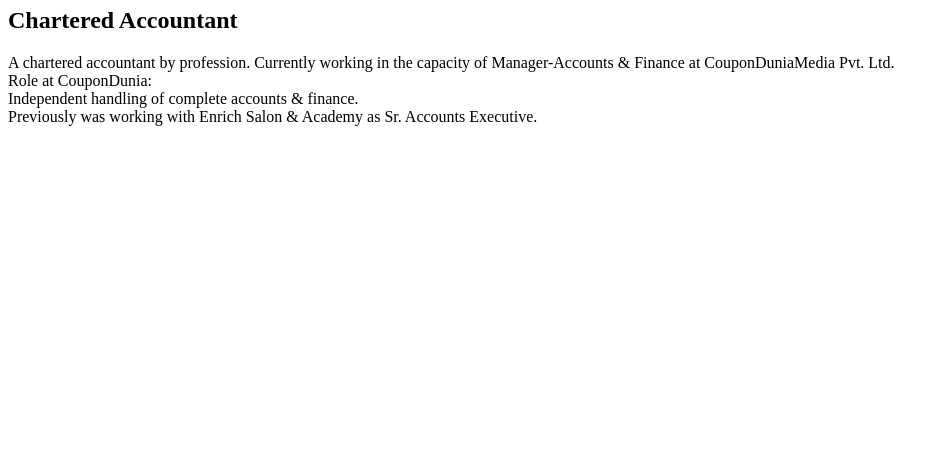
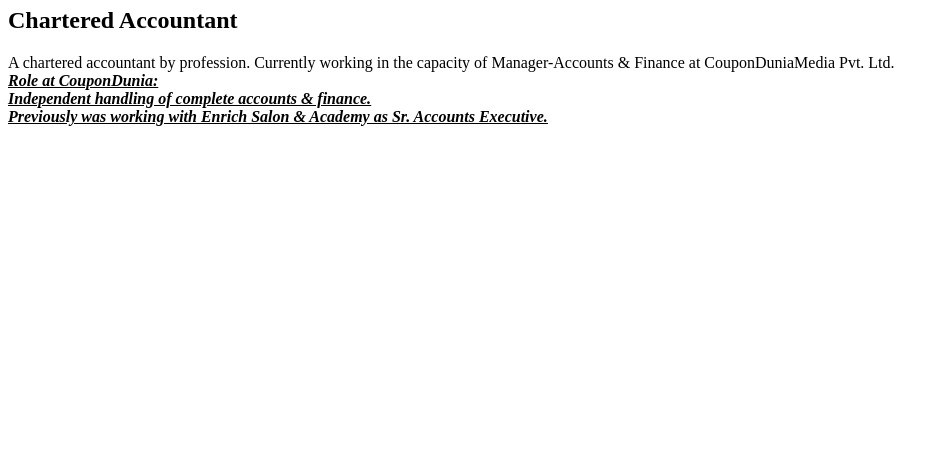
Before and after one commit to avinashjaiswal/avinashjaiswal.github.io, a plain HTML site: page index.html in a window 1280 px wide. Shown: the part 341-800 px from the top of the page, without its empty margins (0-950 px from the left). Drawn offline with Linux system fonts and the light colour scheme.

Commit message:
CA Avinash Jaiswal

```diff
--- a/index.html
+++ b/index.html
@@ -7,6 +7,6 @@
     <body>
 	<img src="images/1-1.jpg" alt="photo" width="304" height="256"/>
         <h1>Avinash Jaiswal</h1><h2>Chartered Accountant</h2>
-	<p1>A chartered accountant by profession. Currently working in the capacity of Manager-Accounts & Finance at CouponDuniaMedia Pvt. Ltd.<br>Role at CouponDunia:<br>Independent handling of complete accounts & finance.<br> Previously was working with Enrich Salon & Academy as Sr. Accounts Executive.</p1>
+	<p1>A chartered accountant by profession. Currently working in the capacity of Manager-Accounts & Finance at CouponDuniaMedia Pvt. Ltd.<br><b><i><u>Role at CouponDunia:<b><i><u><br>Independent handling of complete accounts & finance.<br> Previously was working with Enrich Salon & Academy as Sr. Accounts Executive.</p1>
     </body>
 </html>
```
